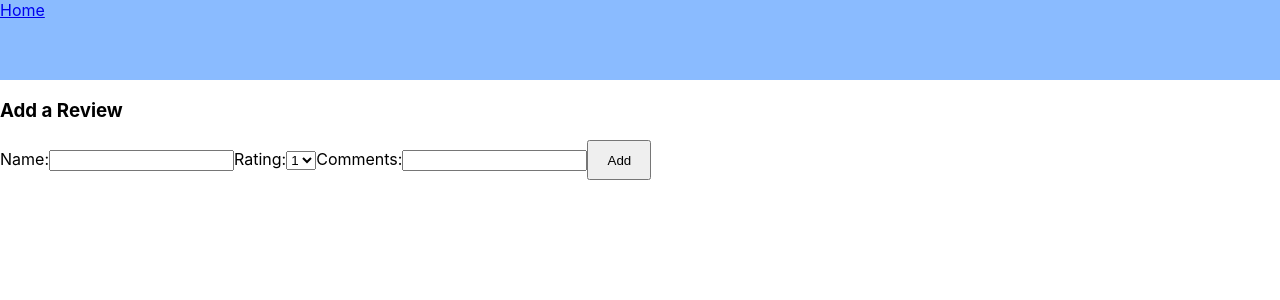
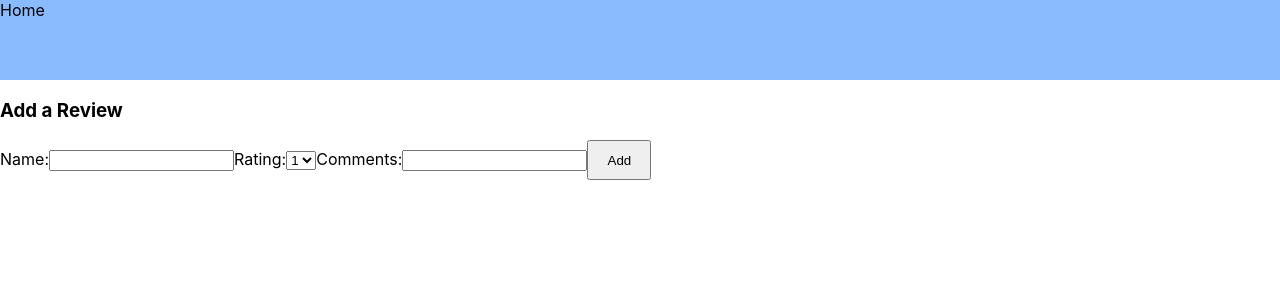
Before and after one commit to hoang-p6/Theme-Park-Project, a React (Create React App) app in the folder client/: page /getRide/1 in a window 1280 px wide. Shown: the top 300 px of the page. Built offline with nearby package versions, Linux system fonts and the light colour scheme; no server answers.

Commit message:
minor css

```diff
--- a/client/src/App.css
+++ b/client/src/App.css
@@ -26,3 +26,8 @@ img {
   height: 30vh;
   object-fit: cover;
 }
+
+a {
+  text-decoration: none;
+  color: black;
+}
--- a/client/src/components/RideDetails.jsx
+++ b/client/src/components/RideDetails.jsx
@@ -9,7 +9,6 @@ const RideDetails = ({ rides, reviews, getReviews, getRides }) => {
   const selectRide = () => {
     setThisRide(rides.find((ride) => ride._id === `${id}`))
   }
-  console.log(thisRide)
   useEffect(() => {
     selectRide()
   })
@@ -19,7 +18,7 @@ const RideDetails = ({ rides, reviews, getReviews, getRides }) => {
       getRides()
     }
     return (
-      <div>
+      <div key={review._id}>
       <div>
         <p>{review.reviewName}</p>
         <p>Ride Rating: {review.rating}</p>
```
